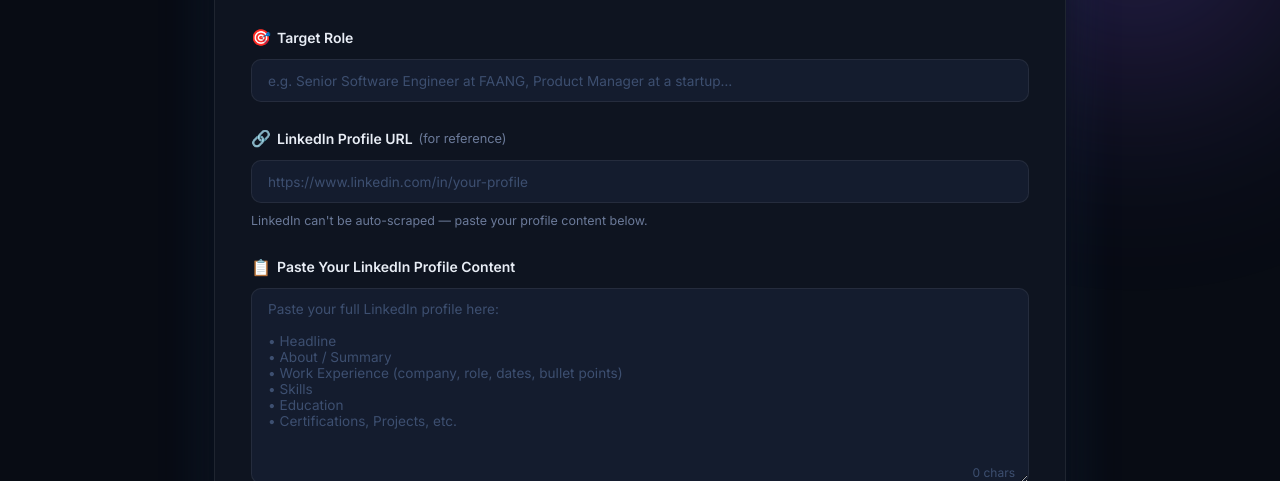
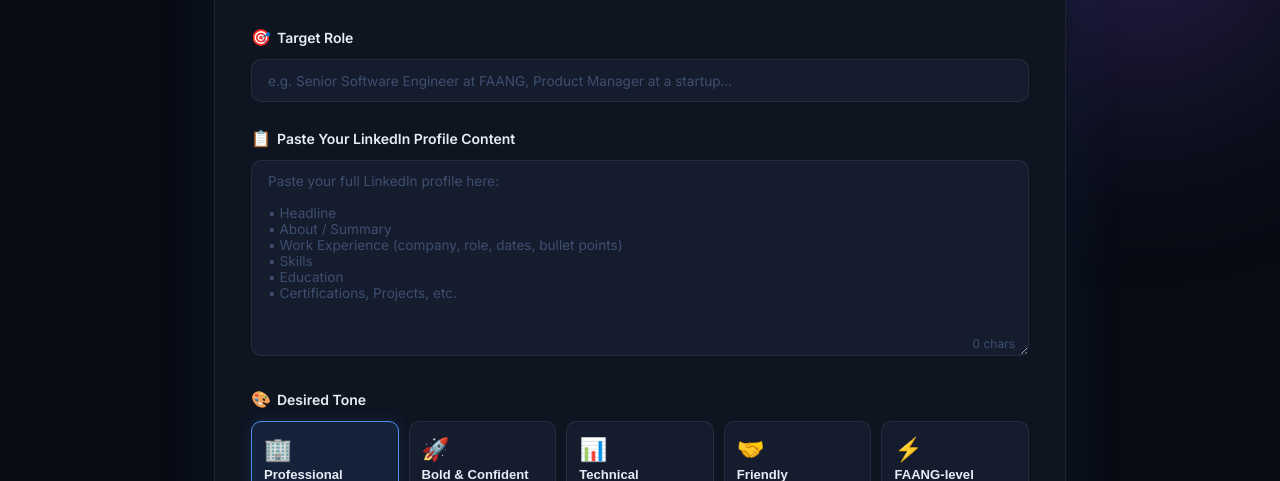
Before and after one commit to harshitagrwl1608/Linkedin-Profile-Enhancer, a plain HTML site: page index.html in a window 1280 px wide. Shown: the part 619-1100 px from the top of the page. Drawn offline with Linux system fonts and the light colour scheme.

Commit message:
update: your message

```diff
--- a/app.js
+++ b/app.js
@@ -153,14 +153,13 @@ async function callBackend(profileText, targetRole, tone) {
 }
 
 // ===== Legacy (unused — kept for reference) =====
-function buildPrompt(role, url, profile, tone) {
+function buildPrompt(role, profile, tone) {
   return `
 You are a world-class LinkedIn profile optimizer and tech recruiter with 10+ years of hiring experience at top companies including FAANG, unicorn startups, and Fortune 500 firms.
 
 Analyze the following LinkedIn profile for the target role and provide a deeply structured, brutally honest, and specific optimization report.
 
 TARGET ROLE: ${role}
-LINKEDIN URL: ${url || 'Not provided'}
 DESIRED TONE: ${tone}
 
 PROFILE CONTENT:
--- a/index.html
+++ b/index.html
@@ -71,17 +71,7 @@
             required />
         </div>
 
-        <!-- LinkedIn URL -->
-        <div class="form-group">
-          <label for="linkedinUrl">
-            <span class="label-icon">🔗</span>
-            LinkedIn Profile URL
-            <span class="label-optional">(for reference)</span>
-          </label>
-          <input type="url" id="linkedinUrl" name="linkedinUrl"
-            placeholder="https://www.linkedin.com/in/your-profile" />
-          <span class="field-hint">LinkedIn can't be auto-scraped — paste your profile content below.</span>
-        </div>
+
 
         <!-- Profile Text -->
         <div class="form-group">
```
